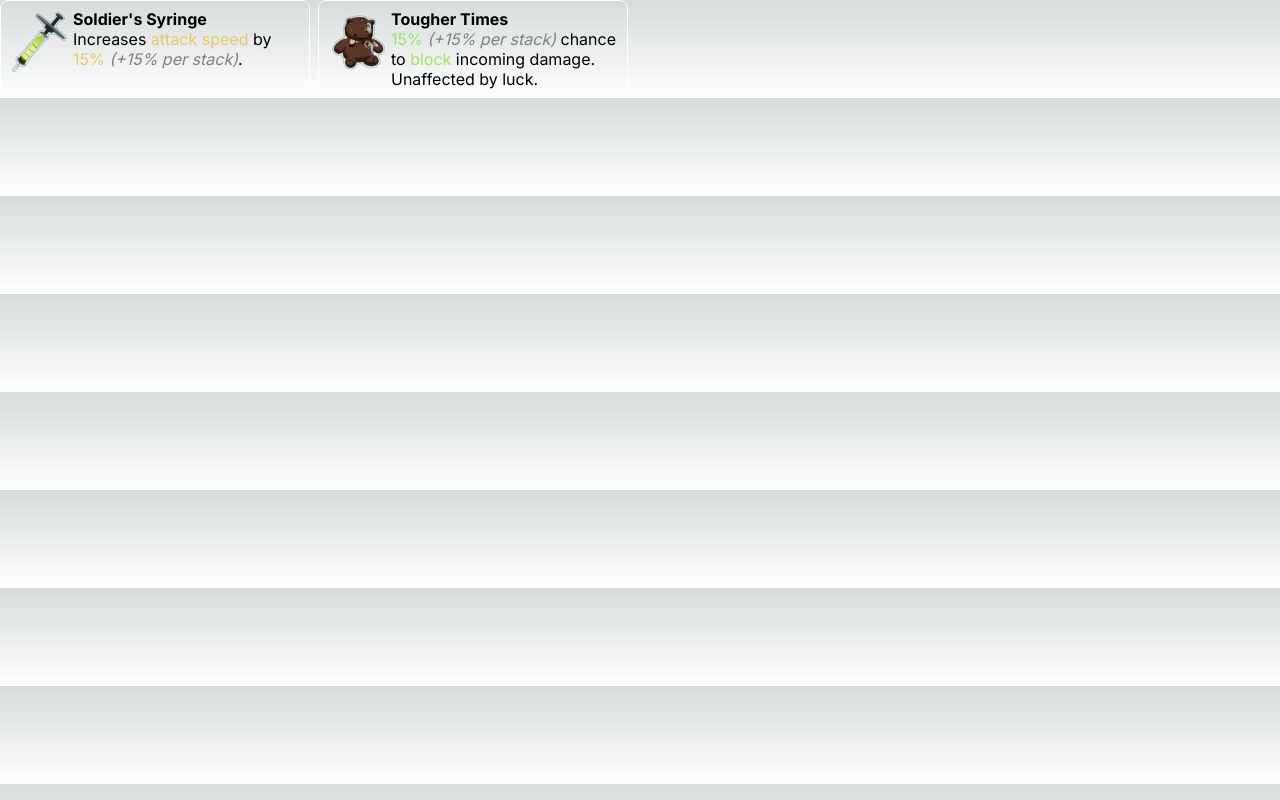
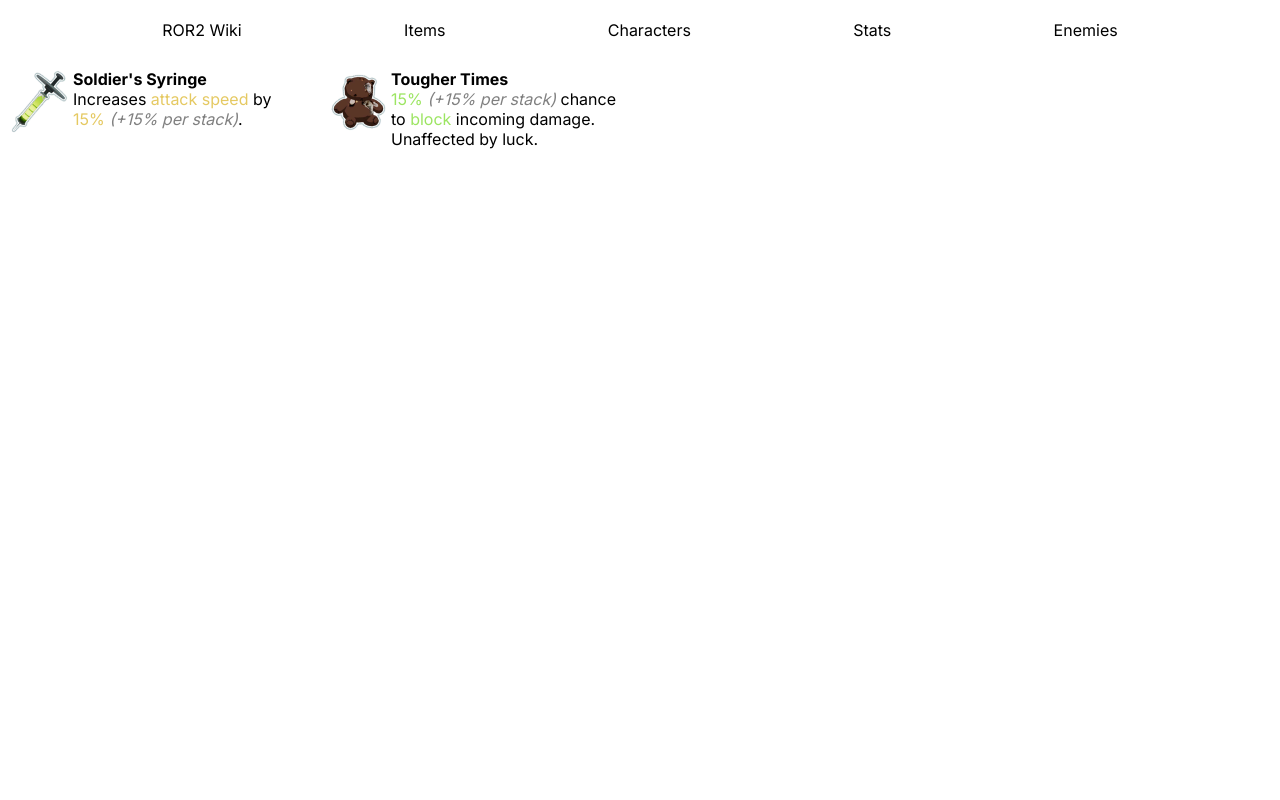
Before and after one commit to sob3r69/ROR2Wiki, a Next.js app: page /items in a window 1280 px wide. Built offline with nearby package versions, Linux system fonts and the light colour scheme.

Commit message:
Created header

```diff
--- a/app/globals.css
+++ b/app/globals.css
@@ -1,4 +1,4 @@
-:root {
+/* :root {
   --max-width: 1100px;
   --border-radius: 12px;
   --font-mono: ui-monospace, Menlo, Monaco, 'Cascadia Mono', 'Segoe UI Mono', 'Roboto Mono',
@@ -70,11 +70,6 @@
   }
 }
 
-* {
-  box-sizing: border-box;
-  padding: 0;
-  margin: 0;
-}
 
 html,
 body {
@@ -85,16 +80,25 @@
 body {
   color: rgb(var(--foreground-rgb));
   background: linear-gradient(to bottom, transparent, rgb(var(--background-end-rgb)))
-    rgb(var(--background-start-rgb));
+  rgb(var(--background-start-rgb));
+}
+
+*/
+
+@media (prefers-color-scheme: dark) {
+  html {
+    background-color: #232323;
+    color-scheme: dark;
+  }
+}
+
+* {
+  box-sizing: border-box;
+  padding: 0;
+  margin: 0;
 }
 
 a {
   color: inherit;
   text-decoration: none;
 }
-
-@media (prefers-color-scheme: dark) {
-  html {
-    color-scheme: dark;
-  }
-}
--- a/app/items/page.tsx
+++ b/app/items/page.tsx
@@ -2,7 +2,7 @@
 import styles from './page.module.css';
 import { Bear, Syringe } from '@/data/Items';
 
-const page = () => {
+const ItemsPage = () => {
   return (
     <div className={styles.items}>
       <Syringe />
@@ -11,4 +11,4 @@
   );
 };
 
-export default page;
+export default ItemsPage;
--- a/app/layout.tsx
+++ b/app/layout.tsx
@@ -1,3 +1,4 @@
+import Header from '@/components/Header';
 import './globals.css';
 import type { Metadata } from 'next';
 import { Inter } from 'next/font/google';
@@ -12,7 +13,10 @@
 export default function RootLayout({ children }: { children: React.ReactNode }) {
   return (
     <html lang="en">
-      <body className={inter.className}>{children}</body>
+      <body className={inter.className}>
+        <Header />
+        {children}
+      </body>
     </html>
   );
 }
--- /dev/null
+++ b/components/Header.css
@@ -0,0 +1,6 @@
+header {
+  align-items: center;
+  display: flex;
+  justify-content: space-evenly;
+  height: 60px;
+}
--- /dev/null
+++ b/components/Header.tsx
@@ -0,0 +1,17 @@
+import Link from 'next/link';
+import React from 'react';
+import './Header.css';
+
+const Header = () => {
+  return (
+    <header>
+      ROR2 Wiki
+      <Link href="/items">Items</Link>
+      <Link href="/items">Characters</Link>
+      <Link href="/items">Stats</Link>
+      <Link href="/items">Enemies</Link>
+    </header>
+  );
+};
+
+export default Header;
```
Also changed, not shown: components/Modal.tsx (added, +11 -0 lines), data/items.module.css (deleted, +0 -10 lines).
